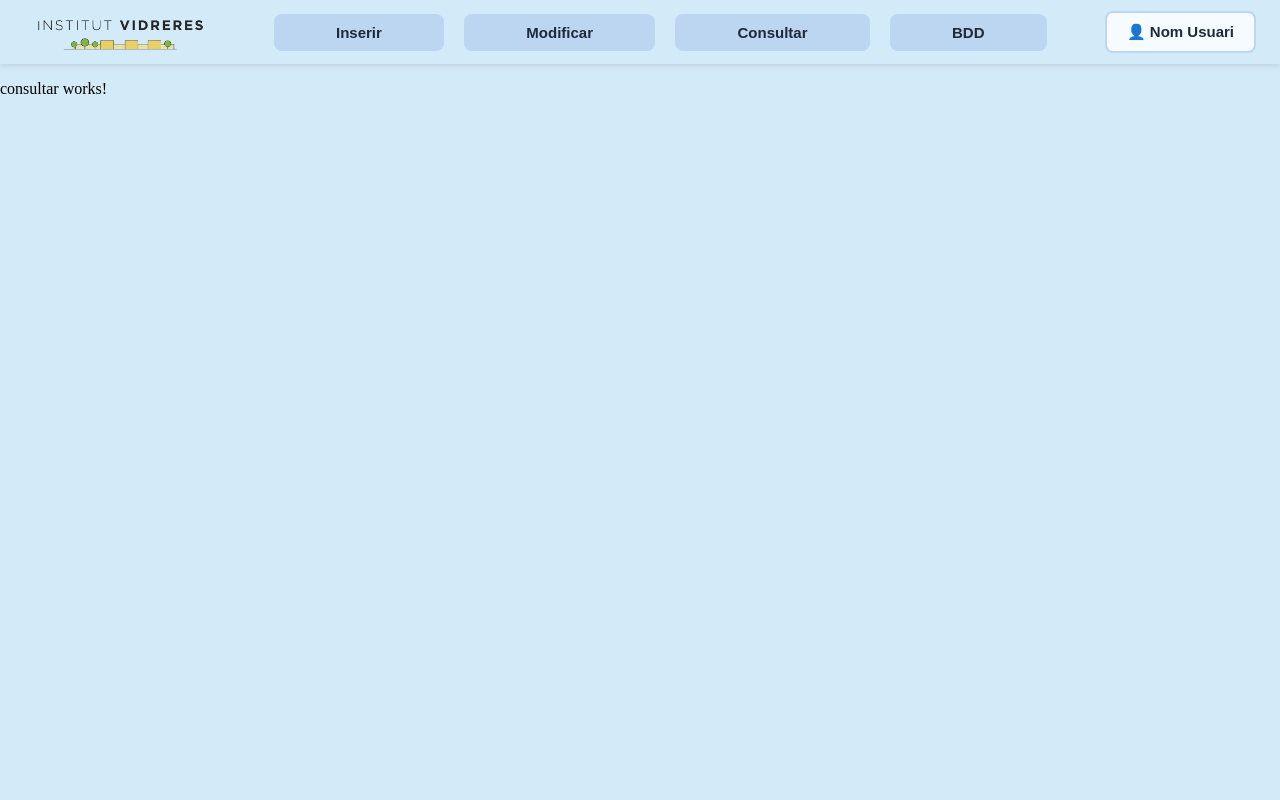
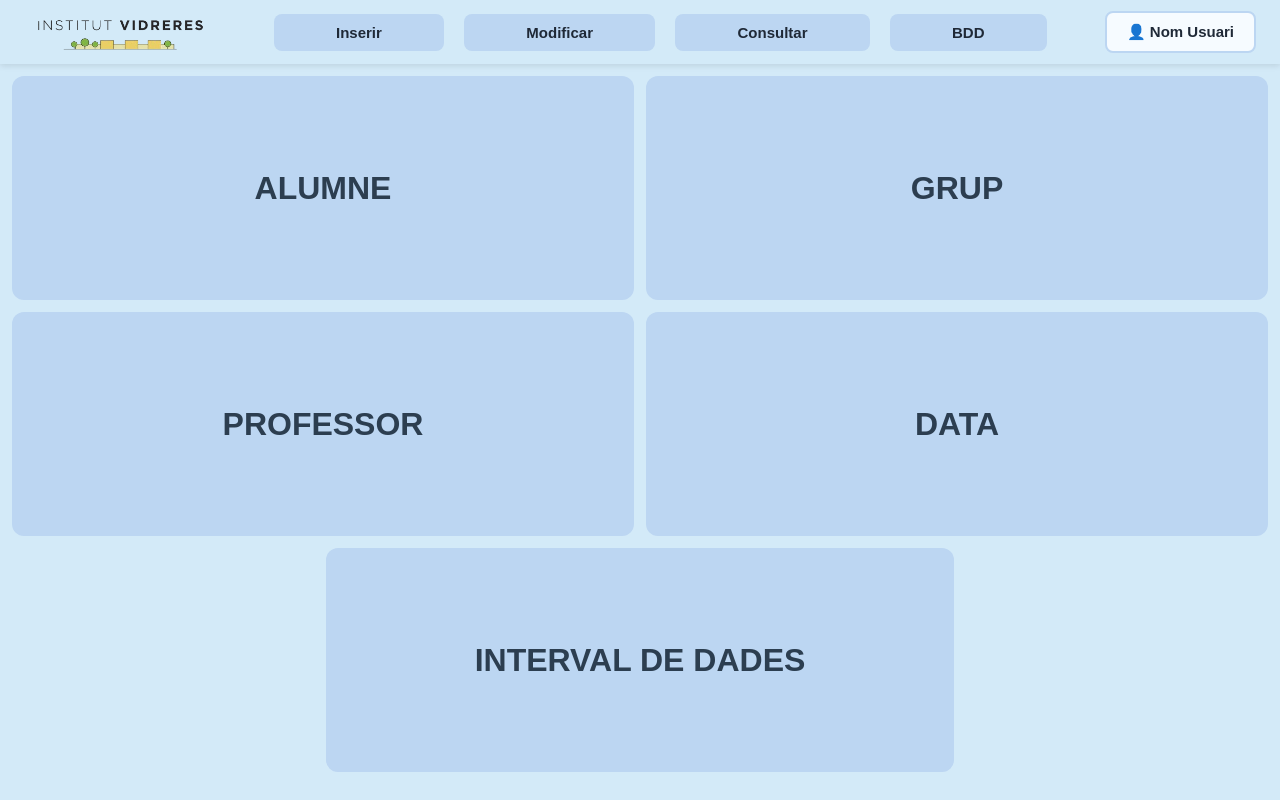
Before and after one commit to kituss44/projecte1, an Angular app: page /consultar in a window 1280 px wide. Built offline with nearby package versions, Linux system fonts and the light colour scheme.

Commit message:
Consultar menu fet

```diff
--- a/src/app/Components/consultar/consultar.css
+++ b/src/app/Components/consultar/consultar.css
@@ -0,0 +1,46 @@
+.pagina {
+  display: flex;
+  flex-direction: column;
+  height: 90vh;
+}
+
+.botons {
+  flex: 1;
+  display: flex;
+  flex-direction: column;   /* 3 filas apiladas */
+  gap: 12px;
+  padding: 12px;
+}
+
+.fila {
+  flex: 1;                  /* las 3 filas miden lo mismo */
+  display: flex;
+  gap: 12px;
+}
+
+.fila-centrada {
+  justify-content: center;
+}
+
+.boto {
+  flex: 1;
+  border: none;
+  border-radius: 12px;
+  background: #BCD6F2;
+  font-size: 2rem;
+  font-weight: bold;
+  color: #2c3e50;
+  cursor: pointer;
+  transition: background 0.2s, transform 0.2s;
+}
+
+/* El botón de abajo queda centrado y más estrecho, como en el boceto */
+.fila-centrada .boto {
+  flex: 0 0 50%;
+}
+
+.boto:hover {
+  background: #A7C7E7;
+  transform: scale(1.02);
+  border: 1px solid black;
+}
--- a/src/app/Components/consultar/consultar.html
+++ b/src/app/Components/consultar/consultar.html
@@ -1,2 +1,20 @@
 <app-menu-header/>
-<p>consultar works!</p>
+<div class="pagina">
+  <main class="botons">
+
+    <div class="fila">
+      <button class="boto" routerLink="/consultar/alumne">ALUMNE</button>
+      <button class="boto" routerLink="/consultar/grup">GRUP</button>
+    </div>
+
+    <div class="fila">
+      <button class="boto" routerLink="/consultar/professor">PROFESSOR</button>
+      <button class="boto" routerLink="/consultar/data">DATA</button>
+    </div>
+
+    <div class="fila fila-centrada">
+      <button class="boto" routerLink="/consultar/interval">INTERVAL DE DADES</button>
+    </div>
+
+  </main>
+</div>
```
